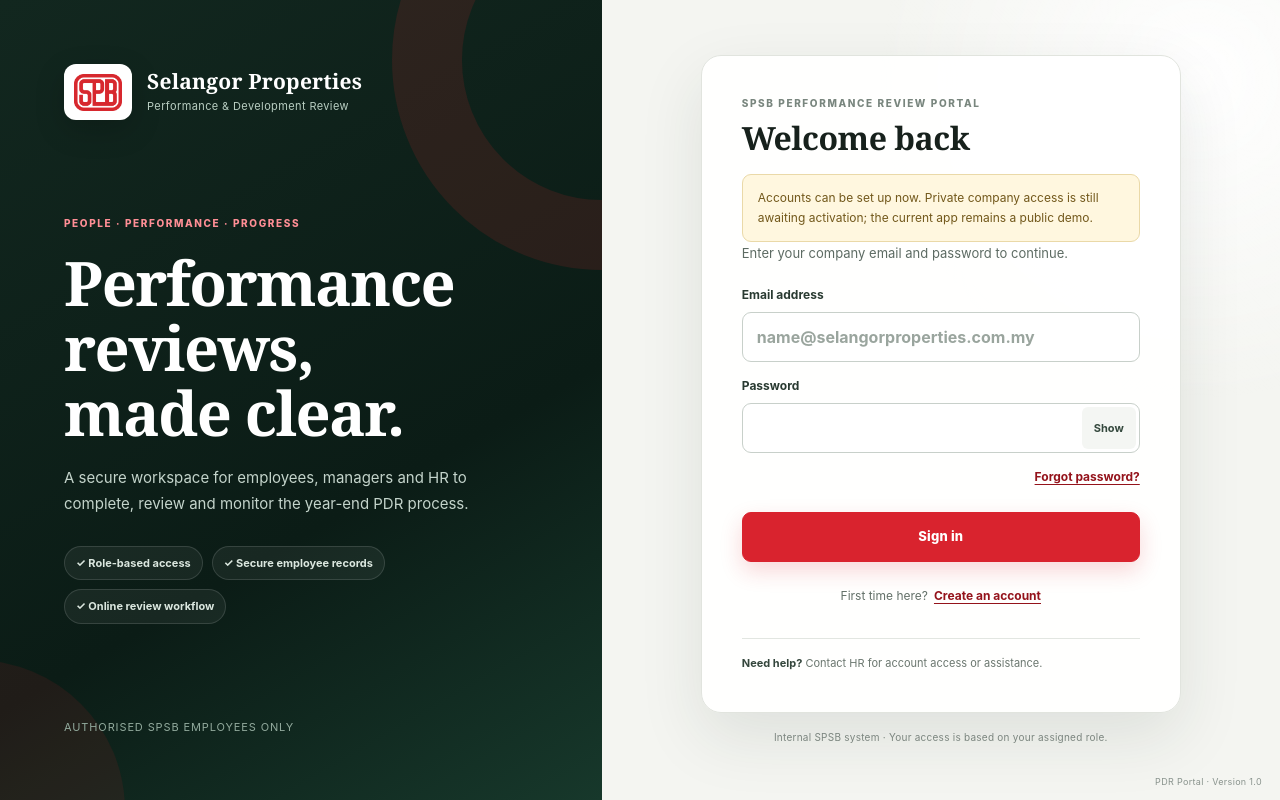
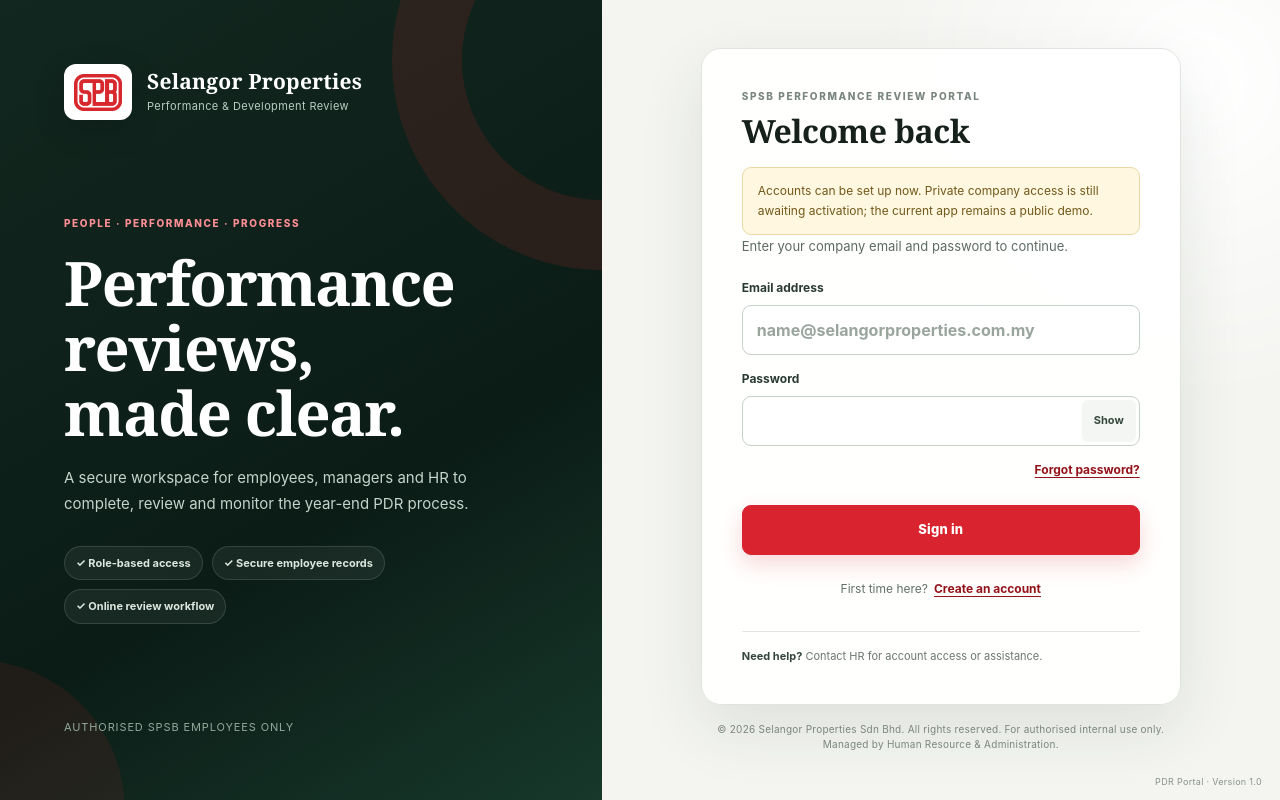
Before and after one commit to Aabrashi03/pms-report, a Next.js app: page /login in a window 1280 px wide. Built offline with nearby package versions, Linux system fonts and the light colour scheme; no server answers.

Commit message:
Update PDR portal footer

```diff
--- a/app/login/page.tsx
+++ b/app/login/page.tsx
@@ -81,5 +81,5 @@ export default function LoginPage() {
       <div className="login-switch">{mode==='signin'?<>First time here? <button className="login-text" disabled={busy} onClick={()=>switchMode('register')}>Create an account</button></>:<button className="login-text" disabled={busy} onClick={()=>switchMode('signin')}>Back to sign in</button>}</div>
     </>}
     {error&&<p className="login-error" role="alert">{error}</p>}{message&&<p className="login-message" role="status">{message}</p>}
-    <footer><strong>Need help?</strong> Contact HR for account access or assistance.</footer></div><p className="login-privacy">Internal SPSB system · Your access is based on your assigned role.</p><span className="login-version">PDR Portal · Version 1.0</span></section></main>;
+    <footer><strong>Need help?</strong> Contact HR for account access or assistance.</footer></div><p className="login-privacy">© 2026 Selangor Properties Sdn Bhd. All rights reserved. For authorised internal use only. Managed by Human Resource &amp; Administration.</p><span className="login-version">PDR Portal · Version 1.0</span></section></main>;
 }
```
